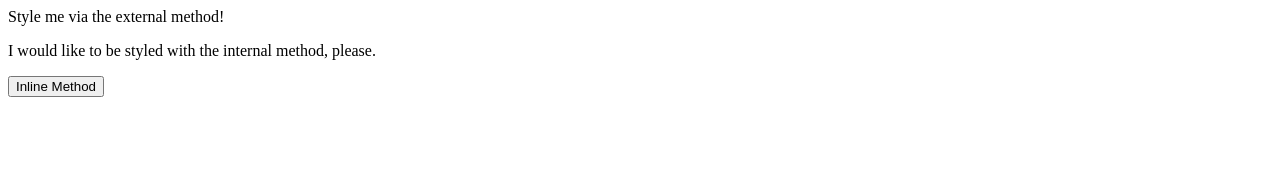
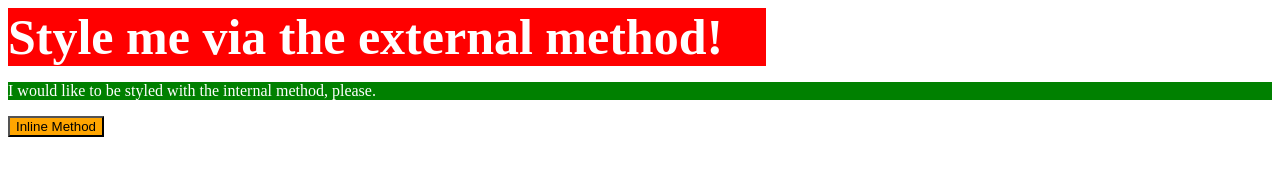
Before and after one commit to Onadorable/git_test, a plain HTML site: page projects/css-exercises/foundations/01-css-methods/index.html in a window 1280 px wide. Drawn offline with Linux system fonts and the light colour scheme.

Commit message:
Fixes css

```diff
--- a/projects/css-exercises/foundations/01-css-methods/index.html
+++ b/projects/css-exercises/foundations/01-css-methods/index.html
@@ -6,14 +6,17 @@
     <meta http-equiv="X-UA-Compatible" content="IE=edge">
     <meta name="viewport" content="width=device-width, initial-scale=1.0">
     <title>Methods for Adding CSS</title>
-    <link rel="stylesheet" src="main.css" type="text/css">
+    <link rel="stylesheet" href="main.css" type="text/css">
+    <style>
+        p {background-color: green; color: white;}
+    </style>
 
 </head>
 <body>
 
-    <div>Style me via the external method!</div>
+    <div> Style me via the external method!</div>
     <p>I would like to be styled with the internal method, please.</p>
-    <button>Inline Method</button>
+    <button style="background-color:orange;">Inline Method</button>
 
 </body>
 </html>
--- a/projects/css-exercises/foundations/01-css-methods/main.css
+++ b/projects/css-exercises/foundations/01-css-methods/main.css
@@ -1,6 +1,10 @@
 /* main.css */
 
 div {
-    color: red;
-    font-family:monospace;
+    background-color: red;
+    color: white;
+    font-size: 50px;
+    font-weight: bold;
+    padding: 0px;
+    width: 60%;
 }
```
